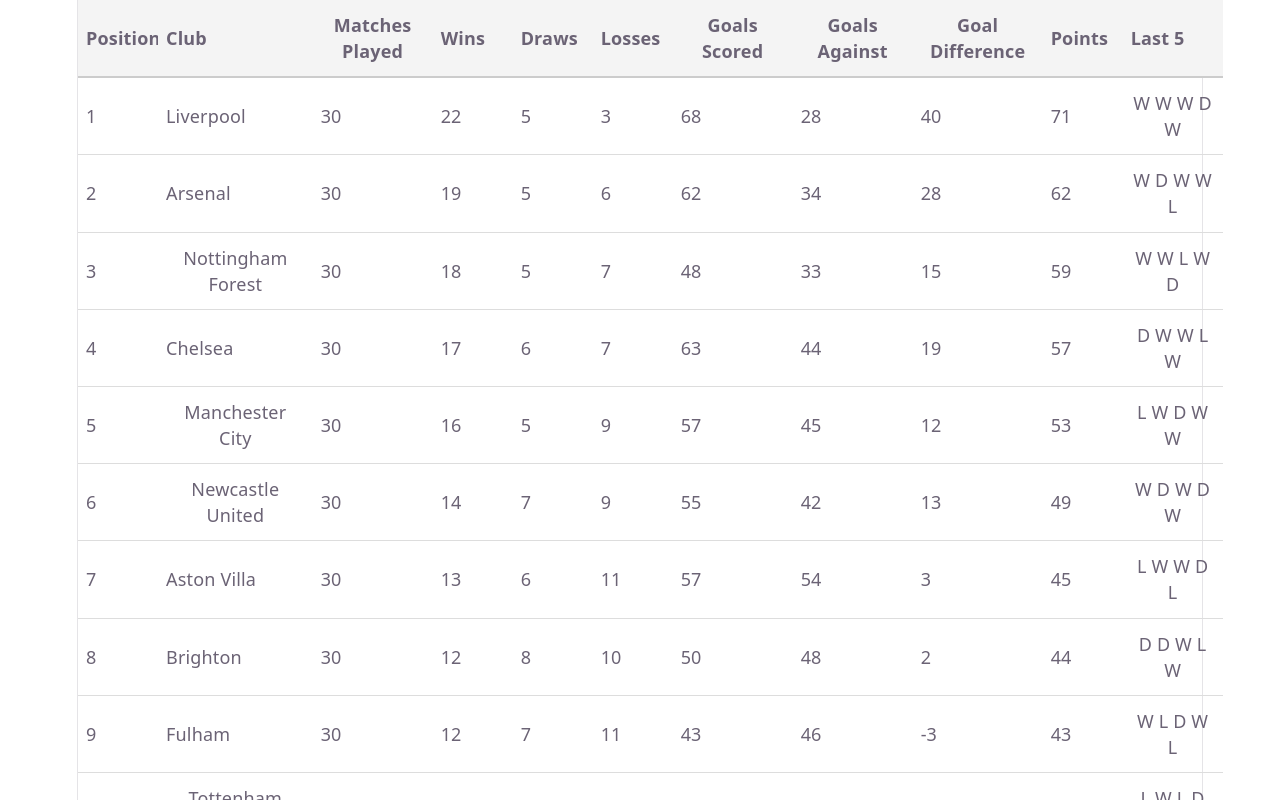
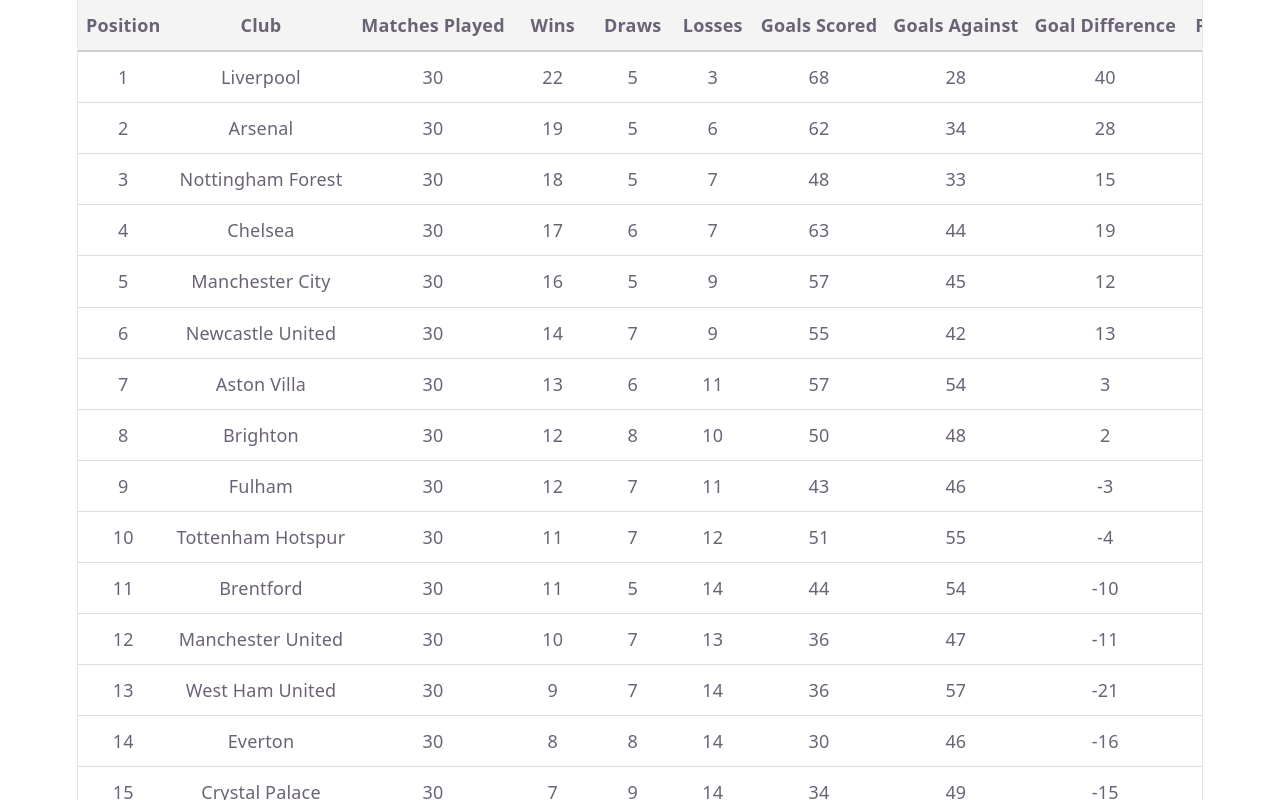
Before and after one commit to ryan50500/tournament-table, a React (Vite) app: page / in a window 1280 px wide. Shown: the top 800 px of the page. Built offline with nearby package versions, Linux system fonts and the light colour scheme.

Commit message:
ensure column widths are not constrained by adding white-space: nowrap to table header cells, and     min-width: max-content to table container

```diff
--- a/src/components/LeagueTable.css
+++ b/src/components/LeagueTable.css
@@ -1,17 +1,32 @@
+/*
+ * PERFORMANCE OPTIMIZATION:
+ * Uncomment if displaying live data. This prevents layout recalculations
+ * on the rest of the page when table content updates frequently.
+ *
+ * .leagueTable__wrapper {
+ *   contain: layout;
+ * }
+ */
+
+.leagueTable__wrapper {
+  overflow-x: auto; /* Enables horizontal scroll on table only */
+}
+
 .leagueTable {
   display: grid;
+  min-width: max-content; /* Prevents grid from shrinking columns to fit container */
   grid-template-columns:
-    80px   /* position        */
-    1fr    /* club            */
-    120px  /* matches played  */
-    80px   /* wins            */
-    80px   /* draws           */
-    80px   /* losses          */
-    120px  /* goals scored    */
-    120px  /* goals against   */
-    130px  /* goal difference */
-    80px   /* points          */
-    100px; /* last 5          */
+    minmax(80px, max-content)   /* position        */
+    1fr                         /* club            */
+    minmax(120px, max-content)  /* matches played  */
+    minmax(80px, max-content)   /* wins            */
+    minmax(80px, max-content)   /* draws           */
+    minmax(80px, max-content)   /* losses          */
+    minmax(120px, max-content)  /* goals scored    */
+    minmax(120px, max-content)  /* goals against   */
+    minmax(130px, max-content)  /* goal difference */
+    minmax(80px, max-content)   /* points          */
+    minmax(100px, max-content); /* last 5          */
 }
 
 .leagueTable__header,
@@ -19,16 +34,16 @@
   display: contents;
 }
 
-/* Style all the individual cell spans */
-.leagueTable__header span,
-.leagueTable__row span {
+/* Style all the individual cell divs */
+.leagueTable__header div,
+.leagueTable__row div {
   padding: 12px 8px;
   border-bottom: 1px solid #ddd;
-  display: flex;
-  align-items: center; /* Vertically center the text */
+  justify-content: flex-start;
+  white-space: nowrap;
 }
 
-.leagueTable__header span {
+.leagueTable__header div {
   font-weight: bold;
   background-color: #f4f4f4;
   border-bottom: 2px solid #ccc;
--- a/src/components/TableHeader.jsx
+++ b/src/components/TableHeader.jsx
@@ -2,17 +2,17 @@
 export default function TableHeader() {
   return (
     <div className="leagueTable__header">
-      <span className="leagueTable__cell--pos leagueTable__cell--sticky">Position</span>
-      <span className="leagueTable__cell--club leagueTable__cell--sticky">Club</span>
-      <span className="leagueTable__cell--mp">Matches Played</span>
-      <span className="leagueTable__cell--w">Wins</span>
-      <span className="leagueTable__cell--d">Draws</span>
-      <span className="leagueTable__cell--l">Losses</span>
-      <span className="leagueTable__cell--gf">Goals Scored</span>
-      <span className="leagueTable__cell--ga">Goals Against</span>
-      <span className="leagueTable__cell--gd">Goal Difference</span>
-      <span className="leagueTable__cell--pts">Points</span>
-      <span className="leagueTable__cell--last5">Last 5</span>
+      <div className="leagueTable__cell--pos leagueTable__cell--sticky">Position</div>
+      <div className="leagueTable__cell--club leagueTable__cell--sticky">Club</div>
+      <div className="leagueTable__cell--mp">Matches Played</div>
+      <div className="leagueTable__cell--w">Wins</div>
+      <div className="leagueTable__cell--d">Draws</div>
+      <div className="leagueTable__cell--l">Losses</div>
+      <div className="leagueTable__cell--gf">Goals Scored</div>
+      <div className="leagueTable__cell--ga">Goals Against</div>
+      <div className="leagueTable__cell--gd">Goal Difference</div>
+      <div className="leagueTable__cell--pts">Points</div>
+      <div className="leagueTable__cell--last5">Last 5</div>
     </div>
   )
 }
--- a/src/components/TeamRow.jsx
+++ b/src/components/TeamRow.jsx
@@ -2,17 +2,17 @@
 export default function TeamRow({ team }) {
   return (
     <div className="leagueTable__row">
-      <span className="leagueTable__cell--pos leagueTable__cell--sticky">{team.pos}</span>
-      <span className="leagueTable__cell--club leagueTable__cell--sticky">{team.club}</span>
-      <span className="leagueTable__cell--mp">{team.played}</span>
-      <span className="leagueTable__cell--w">{team.won}</span>
-      <span className="leagueTable__cell--d">{team.drawn}</span>
-      <span className="leagueTable__cell--l">{team.lost}</span>
-      <span className="leagueTable__cell--gf">{team.gf}</span>
-      <span className="leagueTable__cell--ga">{team.ga}</span>
-      <span className="leagueTable__cell--gd">{team.gd}</span>
-      <span className="leagueTable__cell--pts">{team.pts}</span>
-      <span className="leagueTable__cell--last5">{team.last5.join(' ')}</span>
+      <div className="leagueTable__cell--pos leagueTable__cell--sticky">{team.pos}</div>
+      <div className="leagueTable__cell--club leagueTable__cell--sticky">{team.club}</div>
+      <div className="leagueTable__cell--mp">{team.played}</div>
+      <div className="leagueTable__cell--w">{team.won}</div>
+      <div className="leagueTable__cell--d">{team.drawn}</div>
+      <div className="leagueTable__cell--l">{team.lost}</div>
+      <div className="leagueTable__cell--gf">{team.gf}</div>
+      <div className="leagueTable__cell--ga">{team.ga}</div>
+      <div className="leagueTable__cell--gd">{team.gd}</div>
+      <div className="leagueTable__cell--pts">{team.pts}</div>
+      <div className="leagueTable__cell--last5">{team.last5.join(' ')}</div>
     </div>
   )
 }
```
